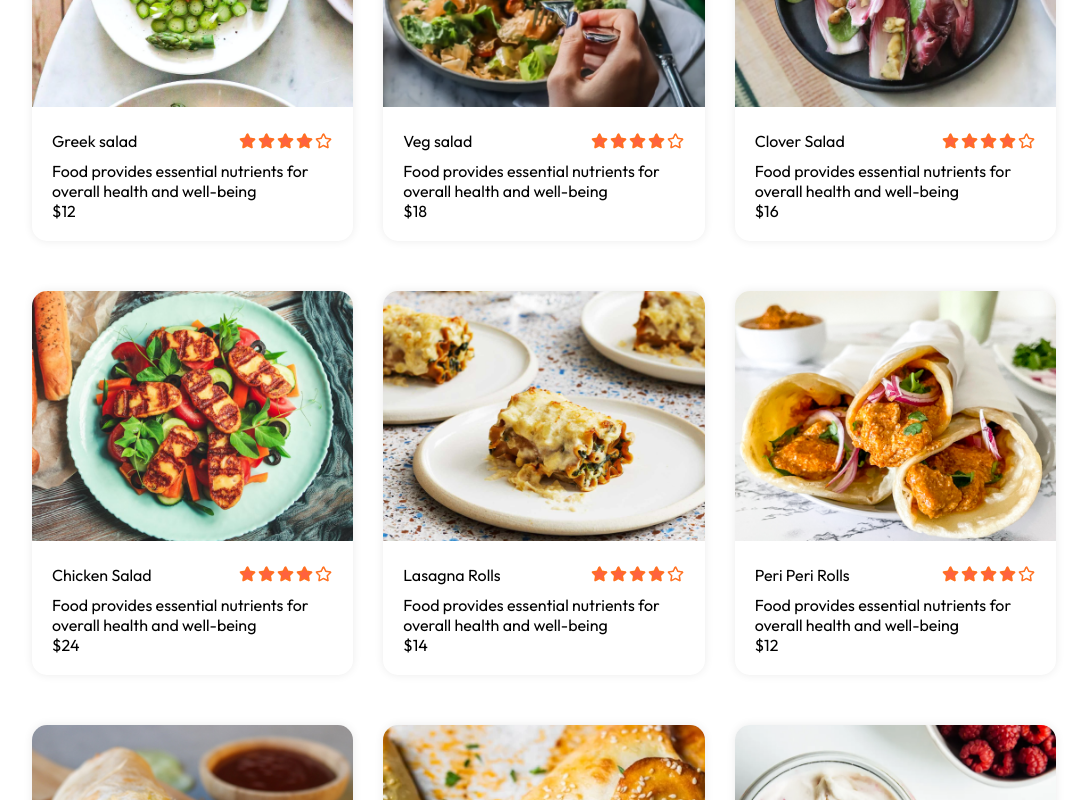
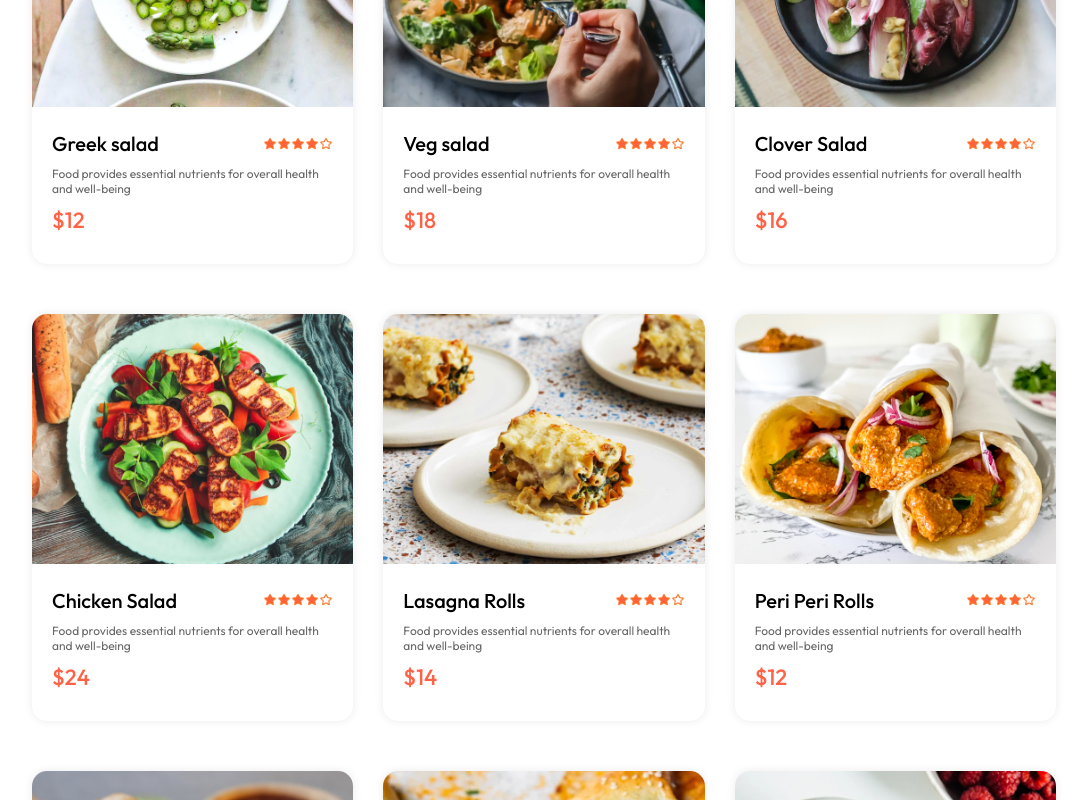
Before and after one commit to frankuard/food-delivery-app-on-react, a React (Vite) app: page / in a window 1280 px wide. Shown: the part 1140-1940 px from the top of the page, without its empty margins (96-1183 px from the left). Built offline with nearby package versions, Linux system fonts and the light colour scheme.

Commit message:
making the dishes apis and integrating it and now moving towards the remaining add button section for this

```diff
--- a/src/components/FoodItem/FoodItem.css
+++ b/src/components/FoodItem/FoodItem.css
@@ -27,3 +27,25 @@
     margin-bottom: 10px;
 
 }
+
+.food-item-name-rating p {
+    font-size: 20px;
+    font-weight: 500;
+}
+
+.food-item-name-rating img {
+    width: 70px;
+}
+
+.food-item-description{
+    color: #676767;
+   font-size: 12px;
+}
+
+.food-item-price{
+    color: tomato;
+    font-size: 22px;
+    font-weight: 500;
+    margin: 10px 0px;
+
+}
```
